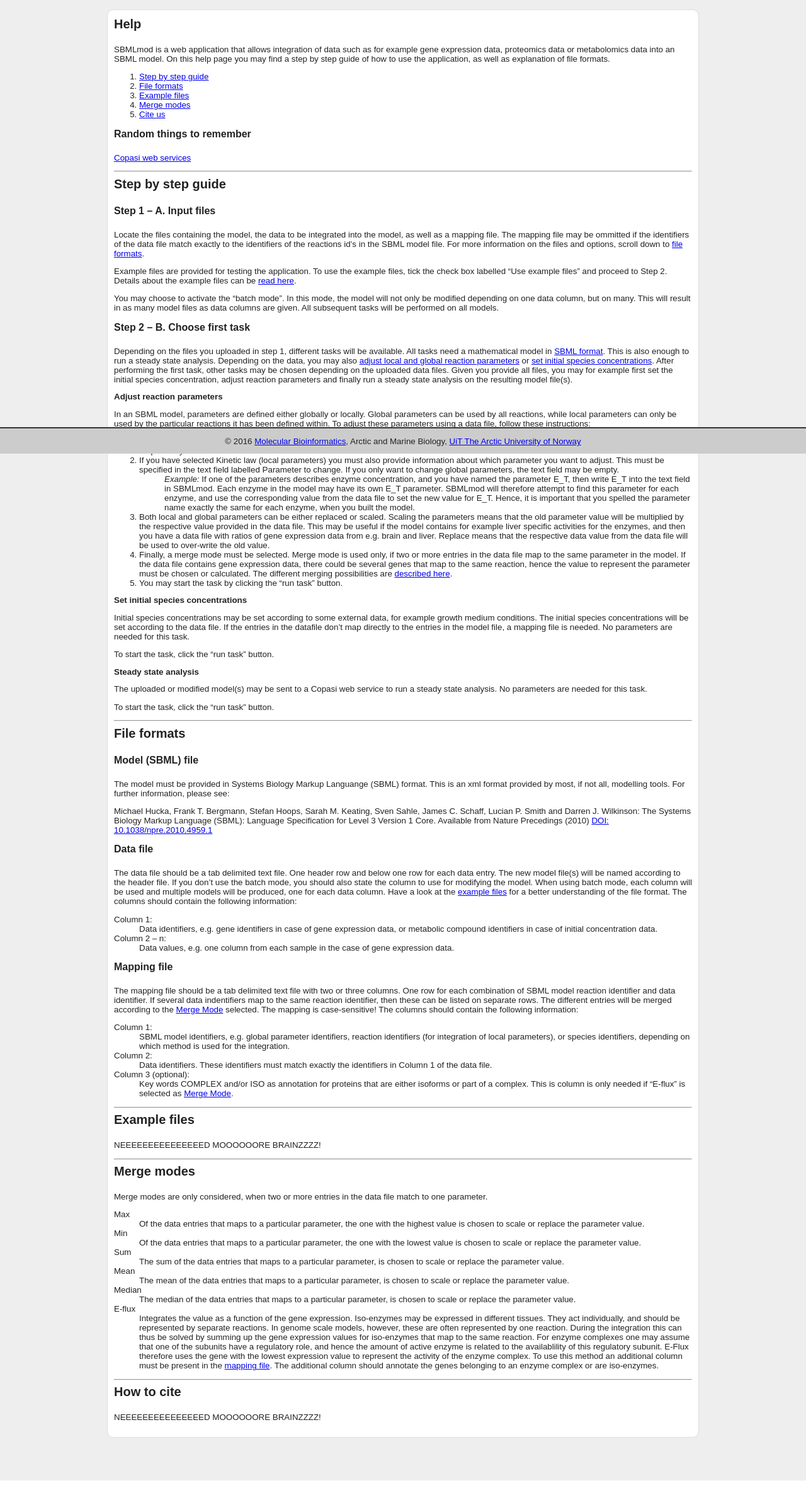
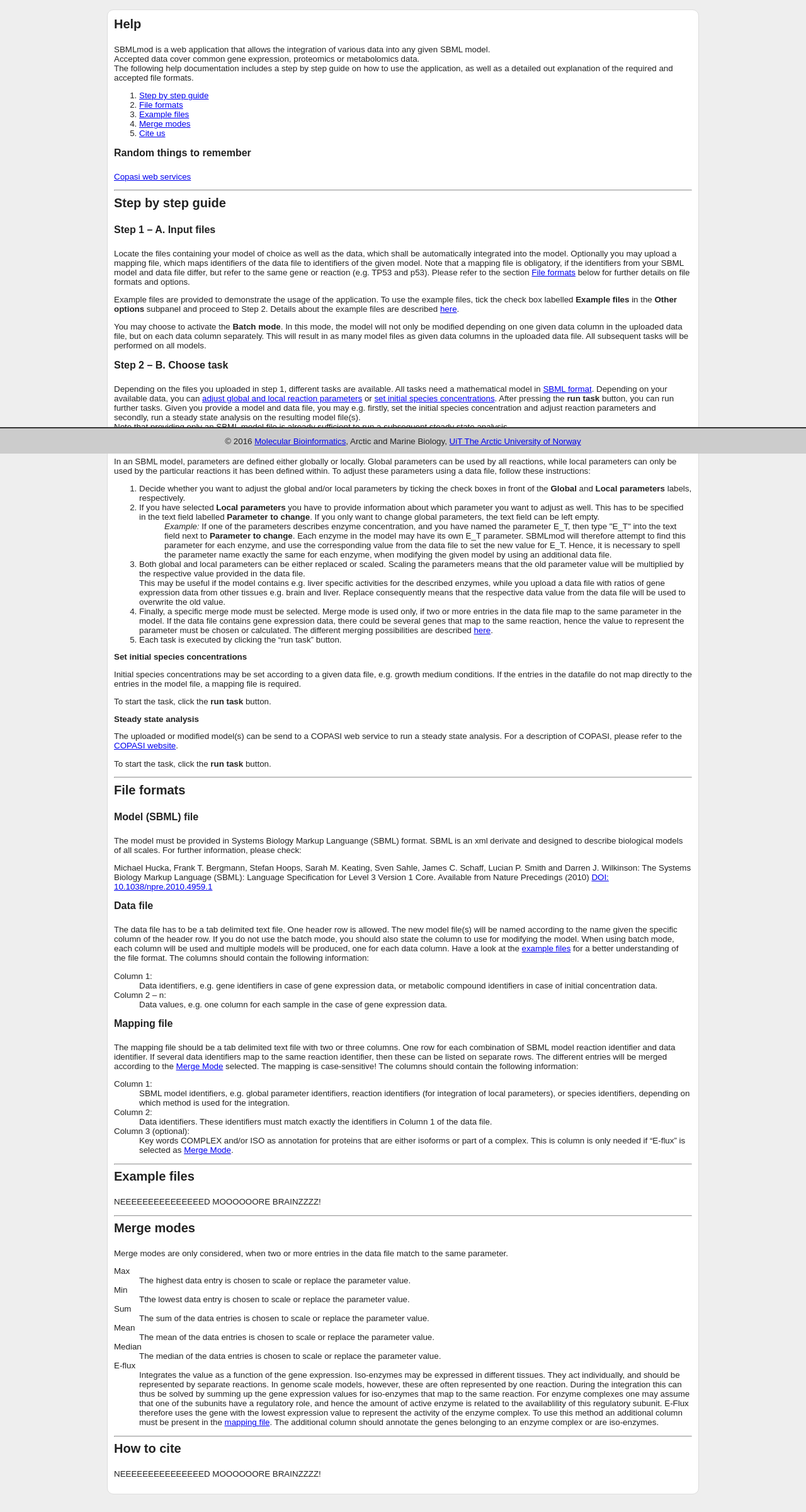
Before and after one commit to MolecularBioinformatics/sbml-mod-web, a Django app: template sbmlmod/templates/sbmlmod/help.html in a window 1280 px wide. Shown: the part 80-2480 px from the top of the page at 63% size. Before the commit the page ends 2430 px from the top, so only its background shows below. Run offline with Django 3.2, Linux system fonts and the light colour scheme; the template is opened without the code that fills it, so the values that code supplies are empty.

Commit message:
Revised entire help page. Still needs revision for adjust parameter section, bullet point 2 and E-Flux description.

```diff
--- a/sbmlmod/templates/sbmlmod/help.html
+++ b/sbmlmod/templates/sbmlmod/help.html
@@ -12,7 +12,9 @@
 
 	<h1>Help</h1>
 
-	<p>SBMLmod is a web application that allows integration of data such as for example gene expression data, proteomics data or metabolomics data into an SBML model. On this help page you may find a step by step guide of how to use the application, as well as explanation of file formats.</p>
+	<p>SBMLmod is a web application that allows the integration of various data into any given SBML model. <br>
+	Accepted data cover common gene expression, proteomics or metabolomics data.<br>
+	The following help documentation includes a step by step guide on how to use the application, as well as a detailed out explanation of the required and accepted file formats.</p>
 
 	<ol>
 		<li><a href="#stepbystep">Step by step guide</a></li>
@@ -32,34 +34,37 @@
 
 	<h2>Step 1 – A. Input files</h2>
 
-	<p>Locate the files containing the model, the data to be integrated into the model, as well as a mapping file. The mapping file may be ommitted if the identifiers of the data file match exactly to the identifiers of the reactions id’s in the SBML model file. For more information on the files and options, scroll down to <a href="#formats">file formats</a>.</p>
+	<p>Locate the files containing your model of choice as well as the data, which shall be automatically integrated into the model. Optionally you may upload a mapping file, which maps identifiers of the data file to identifiers of the given model. Note that a mapping file is obligatory, if the identifiers from your SBML model and data file differ, but refer to the same gene or reaction (e.g. TP53 and p53). Please refer to the section <a href="#formats">File formats</a> below for further details on file formats and options.</p>
 
-	<p>Example files are provided for testing the application. To use the example files, tick the check box labelled “Use example files” and proceed to Step 2. Details about the example files can be <a href="#examplefiles">read here</a>.</p>
+	<p>Example files are provided to demonstrate the usage of the application. To use the example files, tick the check box labelled <b>Example files</b> in the <b>Other options</b> subpanel and proceed to Step 2. Details about the example files are described <a href="#examplefiles">here</a>.</p>
 
-	<p>You may choose to activate the “batch mode”. In this mode, the model will not only be modified depending on one data column, but on many. This will result in as many model files as data columns are given. All subsequent tasks will be performed on all models.</p>
+	<p>You may choose to activate the <b>Batch mode</b>. In this mode, the model will not only be modified depending on one given data column in the uploaded data file, but on each data column separately. This will result in as many model files as given data columns in the uploaded data file. All subsequent tasks will be performed on all models.</p>
 
-	<h2>Step 2 – B. Choose first task</h2>
+	<h2>Step 2 – B. Choose task</h2>
 
-	<p>Depending on the files you uploaded in step 1, different tasks will be available. All tasks need a mathematical model in <a href="#sbml">SBML format</a>. This is also enough to run a steady state analysis. Depending on the data, you may also <a href="#reactions">adjust local and global reaction parameters</a> or <a href="#species">set initial species concentrations</a>. After performing the first task, other tasks may be chosen depending on the uploaded data files. Given you provide all files, you may for example first set the initial species concentration, adjust reaction parameters and finally run a steady state analysis on the resulting model file(s).</p>
+	<p>Depending on the files you uploaded in step 1, different tasks are available. All tasks need a mathematical model in <a href="#sbml">SBML format</a>. Depending on your available data, you can <a href="#reactions">adjust global and local reaction parameters</a> or <a href="#species">set initial species concentrations</a>. After pressing the <b>run task</b> button, you can run further tasks. Given you provide a model and data file, you may e.g. firstly, set the initial species concentration and adjust reaction parameters and secondly, run a steady state analysis on the resulting model file(s).<br>
+	Note that providing only an SBML model file is already sufficient to run a subsequent steady state analysis.</p>
 
-	<h3 id="reactions">Adjust reaction parameters</h3>
+
+<h3 id="reactions">Adjust reaction parameters</h3>
 
 	<p>In an SBML model, parameters are defined either globally or locally. Global parameters can be used by all reactions, while local parameters can only be used by the particular reactions it has been defined within. To adjust these parameters using a data file, follow these instructions:</p>
 
 	<ol>
-		<li>Decide whether you want to adjust the global and/or local parameters by ticking the check boxes in front of the Global and Kinetic law labels respectively.</li>
+		<li>Decide whether you want to adjust the global and/or local parameters by ticking the check boxes in front of the <b>Global</b> and <b>Local parameters</b> labels, respectively.</li>
 
-		<li>If you have selected Kinetic law (local parameters) you must also provide information about which parameter you want to adjust. This must be specified in the text field labelled Parameter to change. If you only want to change global parameters, the text field may be empty.
+		<li>If you have selected <b>Local parameters</b> you have to provide information about which parameter you want to adjust as well. This has to be specified in the text field labelled <b>Parameter to change</b>. If you only want to change global parameters, the text field can be left empty.
 			<ul style="list-style-type: none;">
-				<li><i>Example:</i> If one of the parameters describes enzyme concentration, and you have named the parameter E_T, then write E_T into the text field in SBMLmod. Each enzyme in the model may have its own E_T parameter. SBMLmod will therefore attempt to find this parameter for each enzyme, and use the corresponding value from the data file to set the new value for E_T. Hence, it is important that you spelled the parameter name exactly the same for each enzyme, when you built the model.</li>
+				<li><i>Example:</i> If one of the parameters describes enzyme concentration, and you have named the parameter E_T, then type "E_T" into the text field next to <b>Parameter to change</b>. Each enzyme in the model may have its own E_T parameter. SBMLmod will therefore attempt to find this parameter for each enzyme, and use the corresponding value from the data file to set the new value for E_T. Hence, it is necessary to spell the parameter name exactly the same for each enzyme, when modifying the given model by using an additional data file.</li>
 			</ul>
 			</li>
 
-		<li>Both local and global parameters can be either replaced or scaled. Scaling the parameters means that the old parameter value will be multiplied by the respective value provided in the data file. This may be useful if the model contains for example liver specific activities for the enzymes, and then you have a data file with ratios of gene expression data from e.g. brain and liver. Replace means that the respective data value from the data file will be used to over-write the old value.</li>
+		<li>Both global and local parameters can be either replaced or scaled. Scaling the parameters means that the old parameter value will be multiplied by the respective value provided in the data file. <br>
+		This may be useful if the model contains e.g. liver specific activities for the described enzymes, while you upload a data file with ratios of gene expression data from other tissues e.g. brain and liver. Replace consequently means that the respective data value from the data file will be used to overwrite the old value.</li>
 
-		<li>Finally, a merge mode must be selected. Merge mode is used only, if two or more entries in the data file map to the same parameter in the model. If the data file contains gene expression data, there could be several genes that map to the same reaction, hence the value to represent the parameter must be chosen or calculated. The different merging possibilities are <a href="#mergemode">described here</a>.</li>
+		<li>Finally, a specific merge mode must be selected. Merge mode is used only, if two or more entries in the data file map to the same parameter in the model. If the data file contains gene expression data, there could be several genes that map to the same reaction, hence the value to represent the parameter must be chosen or calculated. The different merging possibilities are described <a href="#mergemode">here</a>.</li>
 
-		<li>You may start the task by clicking the “run task” button.</li>
+		<li>Each task is executed by clicking the “run task” button.</li>
 	</ol>
 
 	<!--<h3>Add upper and lower bounds to reactions</h3>
@@ -84,15 +89,15 @@
 
 	<h3 id="species">Set initial species concentrations</h3>
 
-	<p>Initial species concentrations may be set according to some external data, for example growth medium conditions. The initial species concentrations will be set according to the data file. If the entries in the datafile don’t map directly to the entries in the model file, a mapping file is needed. No parameters are needed for this task.</p>
+	<p>Initial species concentrations may be set according to a given data file, e.g. growth medium conditions. If the entries in the datafile do not map directly to the entries in the model file, a mapping file is required.</p>
 
-	<p>To start the task, click the “run task” button.</p>
+	<p>To start the task, click the <b>run task</b> button.</p>
 
 	<h3 id="copasi">Steady state analysis</h3>
 
-	<p>The uploaded or modified model(s) may be sent to a Copasi web service to run a steady state analysis. No parameters are needed for this task.</p>
+	<p>The uploaded or modified model(s) can be send to a COPASI web service to run a steady state analysis. For a description of COPASI, please refer to the <a href="http://copasi.org/" target="new window">COPASI website</a>.</p>
 
-	<p>To start the task, click the “run task” button.</p>
+	<p>To start the task, click the <b>run task</b> button.</p>
 
 	<hr />
 
@@ -100,24 +105,24 @@
 
 	<h2 id="sbml">Model (SBML) file</h2>
 
-	<p>The model must be provided in Systems Biology Markup Languange (SBML) format. This is an xml format provided by most, if not all, modelling tools. For further information, please see:</p>
+	<p>The model must be provided in Systems Biology Markup Languange (SBML) format. SBML is an xml derivate and designed to describe biological models of all scales. For further information, please check:</p>
 
-	<p>Michael Hucka, Frank T. Bergmann, Stefan Hoops, Sarah M. Keating, Sven Sahle, James C. Schaff, Lucian P. Smith and Darren J. Wilkinson: The Systems Biology Markup Language (SBML): Language Specification for Level 3 Version 1 Core. Available from Nature Precedings (2010) <a href="http://dx.doi.org/10.1038/npre.2010.4959.1">DOI: 10.1038/npre.2010.4959.1</a></p>
+	<p>Michael Hucka, Frank T. Bergmann, Stefan Hoops, Sarah M. Keating, Sven Sahle, James C. Schaff, Lucian P. Smith and Darren J. Wilkinson: The Systems Biology Markup Language (SBML): Language Specification for Level 3 Version 1 Core. Available from Nature Precedings (2010) <a href="http://dx.doi.org/10.1038/npre.2010.4959.1" target="new window">DOI: 10.1038/npre.2010.4959.1</a></p>
 
 	<h2 id="datafile">Data file</h2>
 
-	<p>The data file should be a tab delimited text file. One header row and below one row for each data entry. The new model file(s) will be named according to the header file. If you don’t use the batch mode, you should also state the column to use for modifying the model. When using batch mode, each column will be used and multiple models will be produced, one for each data column. Have a look at the <a href="#examplefiles">example files</a> for a better understanding of the file format. The columns should contain the following information:</p>
+	<p>The data file has to be a tab delimited text file. One header row is allowed. The new model file(s) will be named according to the name given the specific column of the header row. If you do not use the batch mode, you should also state the column to use for modifying the model. When using batch mode, each column will be used and multiple models will be produced, one for each data column. Have a look at the <a href="#examplefiles">example files</a> for a better understanding of the file format. The columns should contain the following information:</p>
 
 	<dl>
 		<dt>Column 1:</dt>
 		<dd>Data identifiers, e.g. gene identifiers in case of gene expression data, or metabolic compound identifiers in case of initial concentration data.</dd>
 		<dt>Column 2 – n:</dt>
-		<dd>Data values, e.g. one column from each sample in the case of gene expression data.</dd>
+		<dd>Data values, e.g. one column for each sample in the case of gene expression data.</dd>
 	</dl>
 
 	<h2 id="mappingfile">Mapping file</h2>
 
-	<p>The mapping file should be a tab delimited text file with two or three columns. One row for each combination of SBML model reaction identifier and data identifier. If several data indentifiers map to the same reaction identifier, then these can be listed on separate rows. The different entries will be merged according to the <a href="#mergemode">Merge Mode</a> selected. The mapping is case-sensitive! The columns should contain the following information:</p>
+	<p>The mapping file should be a tab delimited text file with two or three columns. One row for each combination of SBML model reaction identifier and data identifier. If several data identifiers map to the same reaction identifier, then these can be listed on separate rows. The different entries will be merged according to the <a href="#mergemode">Merge Mode</a> selected. The mapping is case-sensitive! The columns should contain the following information:</p>
 
 	<dl>
 		<dt>Column 1:</dt>
@@ -138,19 +143,19 @@
 
 	<h1 id="mergemode">Merge modes</h1>
 
-	<p>Merge modes are only considered, when two or more entries in the data file match to one parameter.</p>
+	<p>Merge modes are only considered, when two or more entries in the data file match to the same parameter.</p>
 
 	<dl>
 		<dt>Max</dt>
-		<dd>Of the data entries that maps to a particular parameter, the one with the highest value is chosen to scale or replace the parameter value.</dd>
+		<dd>The highest data entry is chosen to scale or replace the parameter value.</dd>
 		<dt>Min</dt>
-		<dd>Of the data entries that maps to a particular parameter, the one with the lowest value is chosen to scale or replace the parameter value.</dd>
+		<dd>Tthe lowest data entry is chosen to scale or replace the parameter value.</dd>
 		<dt>Sum</dt>
-		<dd>The sum of the data entries that maps to a particular parameter, is chosen to scale or replace the parameter value.</dd>
+		<dd>The sum of the data entries is chosen to scale or replace the parameter value.</dd>
 		<dt>Mean</dt>
-		<dd>The mean of the data entries that maps to a particular parameter, is chosen to scale or replace the parameter value.</dd>
+		<dd>The mean of the data entries is chosen to scale or replace the parameter value.</dd>
 		<dt>Median</dt>
-		<dd>The median of the data entries that maps to a particular parameter, is chosen to scale or replace the parameter value.</dd>
+		<dd>The median of the data entries is chosen to scale or replace the parameter value.</dd>
 		<dt>E-flux</dt>
 		<dd>Integrates the value as a function of the gene expression. Iso-enzymes may be expressed in different tissues. They act individually, and should be represented by separate reactions. In genome scale models, however, these are often represented by one reaction. During the integration this can thus be solved by summing up the gene expression values for iso-enzymes that map to the same reaction. For enzyme complexes one may assume that one of the subunits have a regulatory role, and hence the amount of active enzyme is related to the availablility of this regulatory subunit. E-Flux therefore uses the gene with the lowest expression value to represent the activity of the enzyme complex. To use this method an additional column must be present in the <a href="#mappingfile">mapping file</a>. The additional column should annotate the genes belonging to an enzyme complex or are iso-enzymes.
 		</dd>
```
